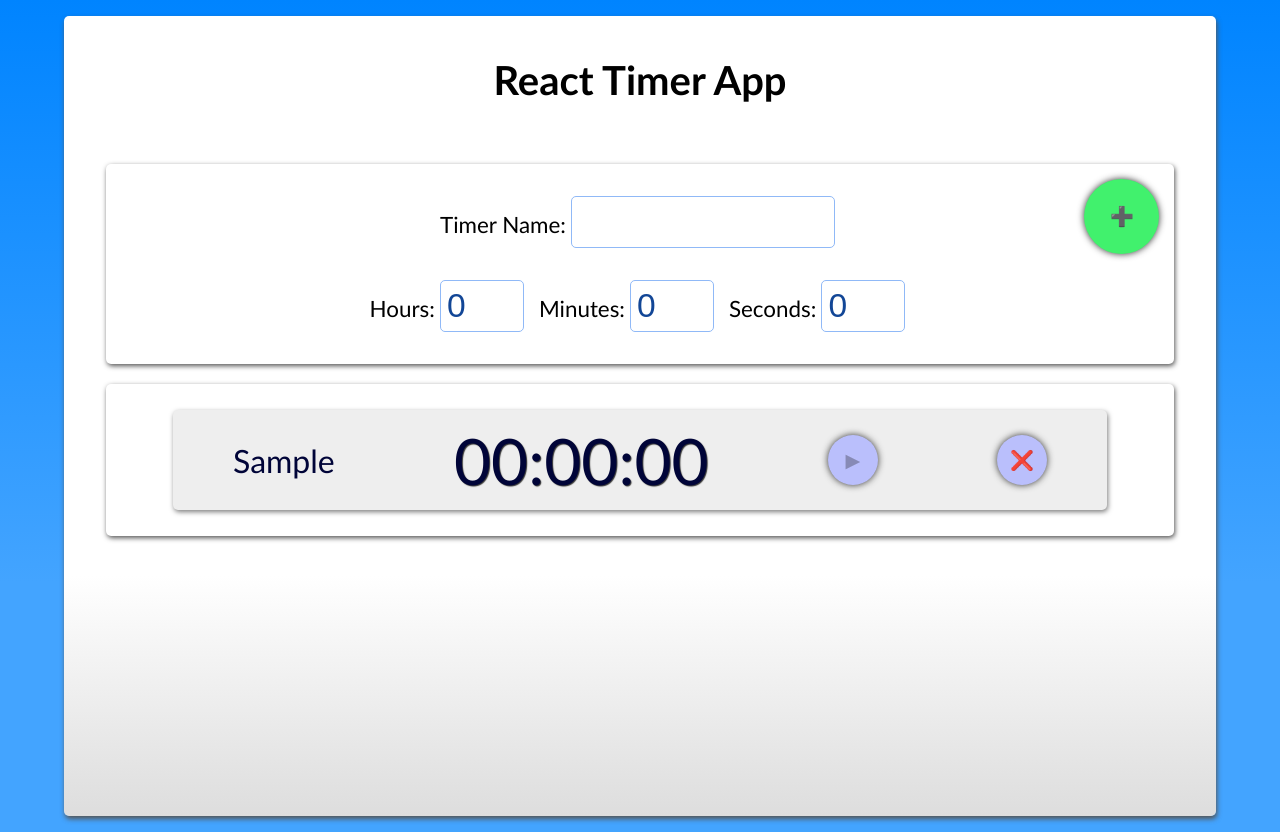
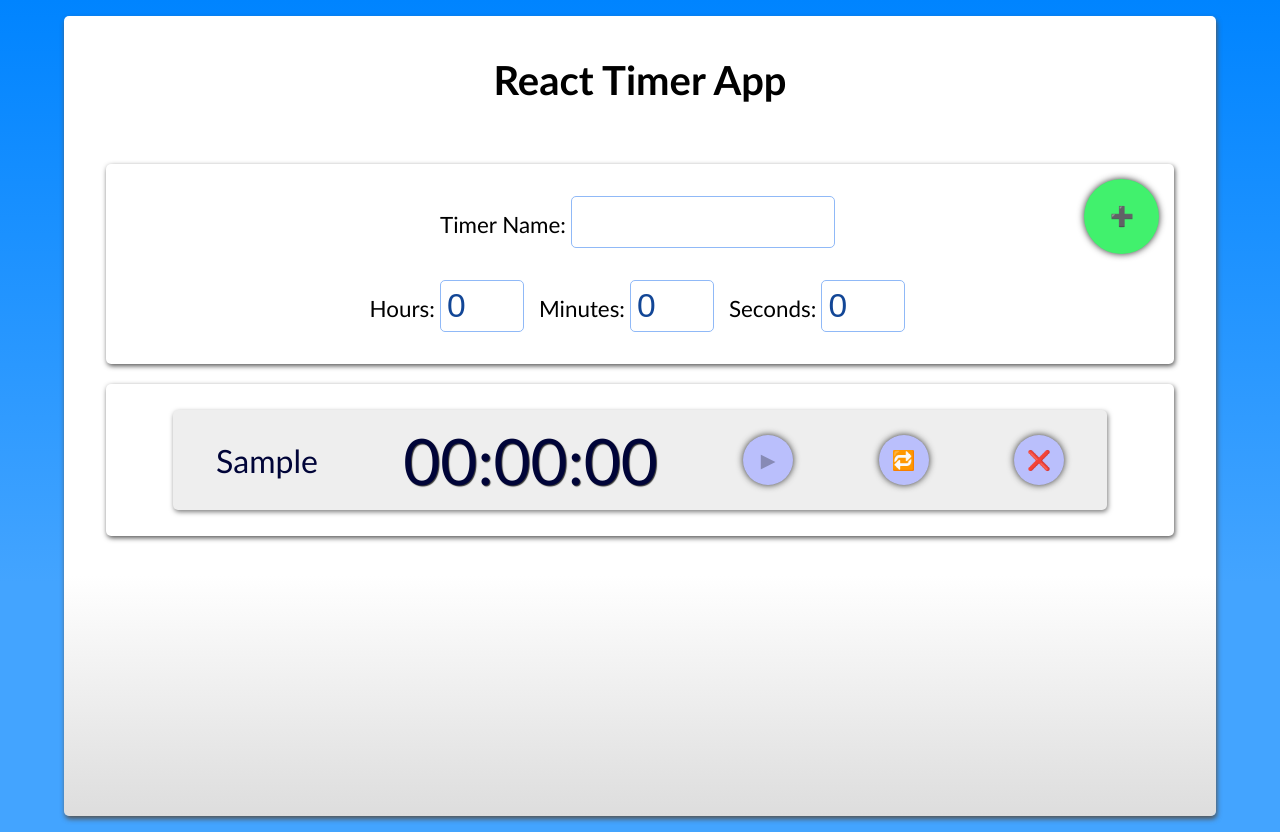
Before and after one commit to kiru07/React-Timer-App, a React (Vite) app: page / in a window 1280 px wide. Both pictures are taken after typing "Sample" into the empty fields and a click on the button "Add Timer". Built offline with nearby package versions, Linux system fonts and the light colour scheme.

Commit message:
Implemented Reset Button

```diff
--- a/components/Timer.jsx
+++ b/components/Timer.jsx
@@ -8,23 +8,19 @@ class Timer extends React.Component {
       hours: props.initialHours,
       mins: props.initialMinutes,
       seconds: props.initialSeconds,
-      timerOn: false
+      timerOn: false,
+      reset: false
     };
-
+    // Determinc animation duration in seconds
     this.timerBarAnimationStyle = {
       animationDuration: `${props.initialHours * 60 * 60 +
         props.initialMinutes * 60 +
         props.initialSeconds}s`
     };
-    console.log(props.initialHours, props.initialMinutes, props.initialSeconds);
-    console.log(
-      props.initialHours * 60 * 60 +
-        props.initialMinutes * 60 +
-        props.initialSeconds
-    );
-
+    // Bind context of event handlers and methods
     this.handlePlayBtnClick = this.handlePlayBtnClick.bind(this);
     this.handleRemoveBtnClick = this.handleRemoveBtnClick.bind(this);
+    this.handleResetBtnClick = this.handleResetBtnClick.bind(this);
     this.tick = this.tick.bind(this);
   }
 
@@ -47,7 +43,8 @@ class Timer extends React.Component {
     }
     // update btn state
     this.setState({
-      timerOn: !this.state.timerOn
+      timerOn: !this.state.timerOn,
+      reset: false
     });
   }
 
@@ -59,11 +56,27 @@ class Timer extends React.Component {
   }
 
   /**
+   * Reset the Timer
+   */
+  handleResetBtnClick() {
+    // Stop the timer
+    clearInterval(this.timerId);
+    // Update state to initially set time
+    this.setState({
+      hours: this.props.initialHours,
+      mins: this.props.initialMinutes,
+      seconds: this.props.initialSeconds,
+      timerOn: false,
+      reset: true
+    });
+  }
+
+  /**
    *  Update time (called by setInterval() every second)
    */
   tick() {
     let { hours, mins, seconds } = this.state;
-    // console.log(this);
+
     if (seconds > 0) {
       this.setState((state, props) => ({
         seconds: --state.seconds
@@ -102,15 +115,17 @@ class Timer extends React.Component {
 
     // Conditionally render button icon
     let playBtnName = this.state.timerOn ? "⏸" : "▶"; //using emojis for symbols
-
+    // Start/Stop animation (adds css animation property to component)
     let timerBarStyle = "timer-bar";
     timerBarStyle = this.state.timerOn
       ? timerBarStyle + " play-animation"
       : timerBarStyle + " pause-animation";
+    // Determine if animation needs to be reset
+    timerBarStyle = this.state.reset
+      ? timerBarStyle + " reset-animation"
+      : timerBarStyle;
 
-    console.log(hours, mins, seconds);
-    console.log(isDisabled);
-
+    console.log(this);
     return (
       <div className="timer">
         <div style={this.timerBarAnimationStyle} className={timerBarStyle} />
@@ -129,6 +144,14 @@ class Timer extends React.Component {
             {playBtnName}
           </button>
           <button
+            className="btn reset-btn"
+            name="resetTimerBtn"
+            onClick={this.handleResetBtnClick}
+            title="Reset Timer"
+          >
+            &#x1F501;
+          </button>
+          <button
             className="btn remove-btn"
             name="removeTimerBtn"
             onClick={this.handleRemoveBtnClick}
--- a/style.css
+++ b/style.css
@@ -111,6 +111,22 @@ body {
   animation-fill-mode: forwards;
 }
 
+.play-animation {
+  animation-play-state: running;
+}
+
+.pause-animation {
+  animation-play-state: paused;
+}
+
+.reset-animation {
+  /*Setting animation property to none stops the animation (clears all settings).
+    In React we dynamically assign .timer-bar to elements (when play/pause is clicked), this resets the animation properties
+  */
+  animation: none;
+}
+
+/* animation */
 @keyframes countdown {
   from {
     transform: scaleX(100%);
@@ -119,14 +135,6 @@ body {
   to {
     transform: scaleX(0);
   }
-}
-
-.play-animation {
-  animation-play-state: running;
-}
-
-.pause-animation {
-  animation-play-state: paused;
 }
 
 .timer-content {
@@ -157,7 +165,8 @@ body {
 }
 
 .start-btn,
-.remove-btn {
+.remove-btn,
+.reset-btn {
   background: #babffc;
   height: 50px;
   width: 50px;
```
